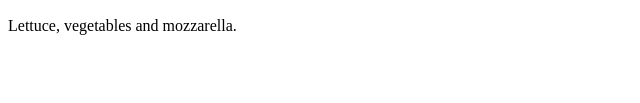
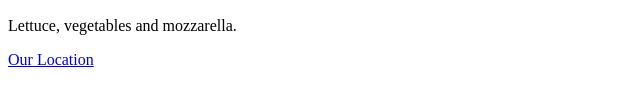
Before and after one commit to ahamadey27/MetaFullStack, a plain HTML site: page FirstHTML/index.html in a window 1280 px wide. Shown: the part 195-298 px from the top of the page, without its empty margins (0-640 px from the left). Drawn offline with Linux system fonts and the light colour scheme.

```diff
--- a/FirstHTML/index.html
+++ b/FirstHTML/index.html
@@ -9,6 +9,7 @@
         <p>Chickpea, herbs and spices</p>
         <h2>Pasta Salad</h2>
         <p>Lettuce, vegetables and mozzarella. </p>
+        <a href="location.html">Our Location</a>
     </body>
 
 </html>
```
Also changed, not shown: FirstHTML/images/falafel.jpg (added), FirstHTML/images/salad.jpg (added).
